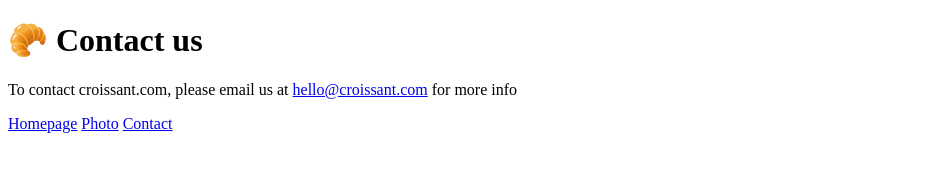
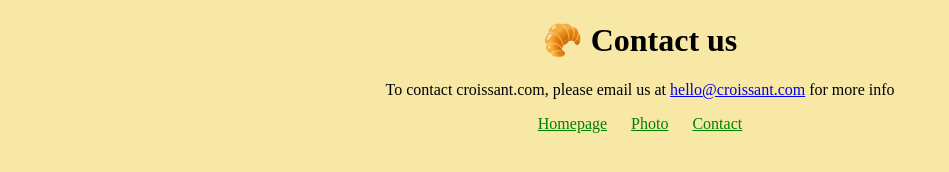
Before and after one commit to Jpeace1342/multiple-pages, a plain HTML site: page contact.html in a window 1280 px wide. Shown: the whole page, without its empty margins (0-949 px from the left). Drawn offline with Linux system fonts and the light colour scheme; files that its build step writes are made by us from their sources; the site is published under a folder, as on GitHub Pages, so addresses that start at the root find nothing.

Commit message:
fixed css link

```diff
--- a/contact.html
+++ b/contact.html
@@ -5,7 +5,7 @@
   <meta charset="UTF-8" />
   <meta http-equiv="X-UA-Compatible" content="IE=edge" />
   <meta name="viewport" content="width=device-width, initial-scale=1.0" />
-  <link rel="stylesheet" href="/css/styles.css" />
+  <link rel="stylesheet" href="src/styles.css" />
   <title>Contact us - Croissant.com</title>
   <meta name="description" content="Contact croissant.com to learn more about our homemade croissants" />
 </head>
```
Also changed, not shown: index.html (+1 -1 lines).
